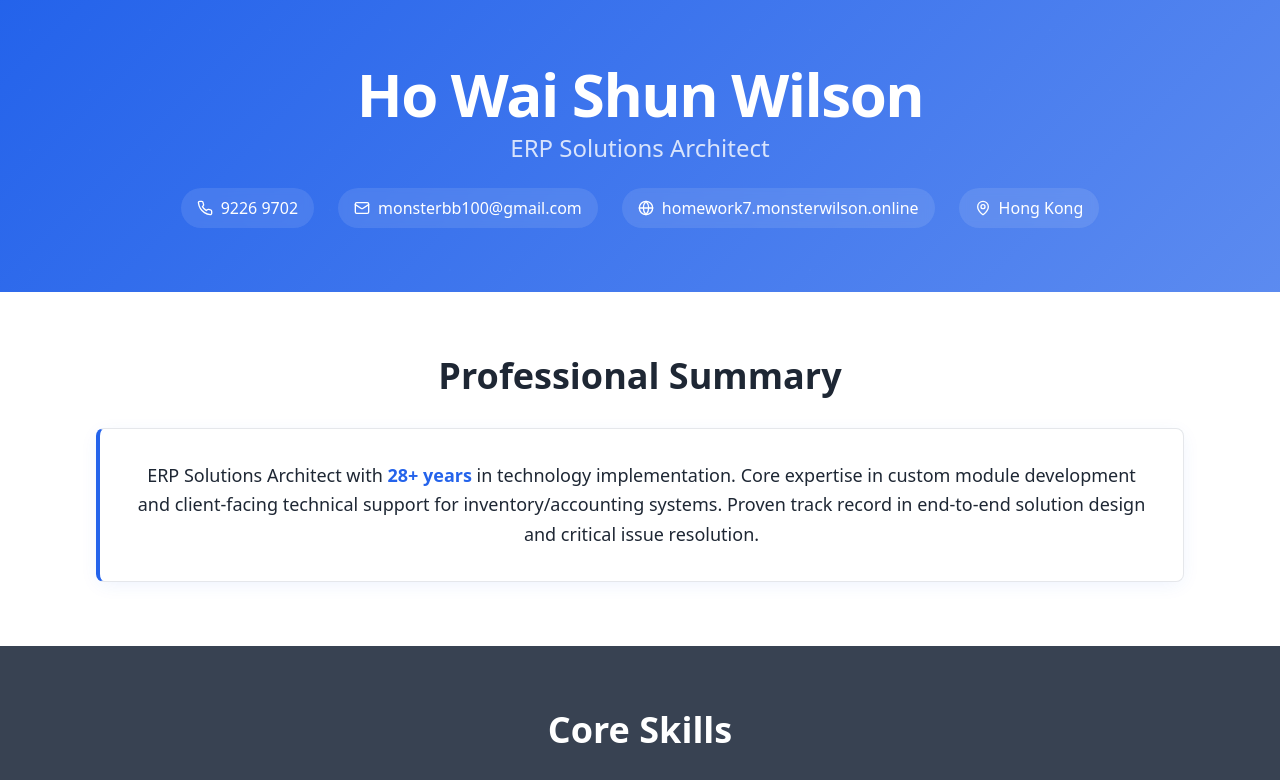
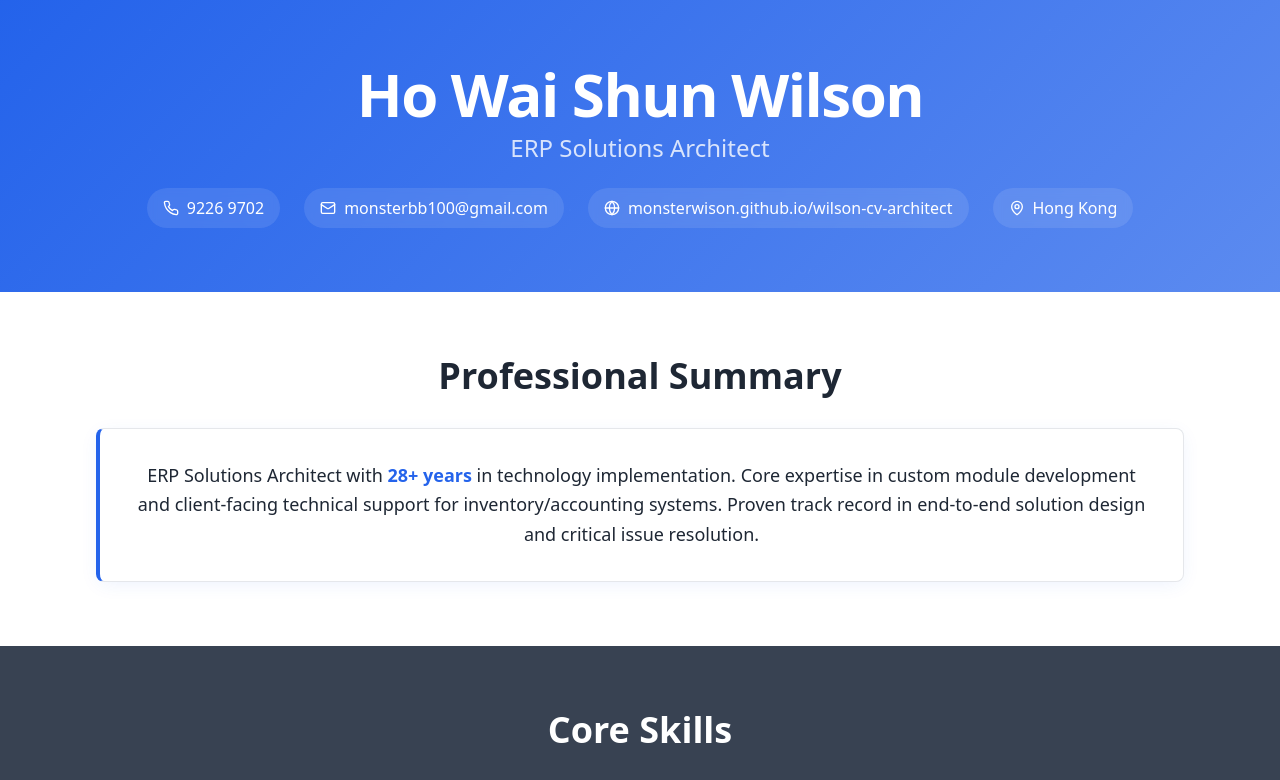
Before and after one commit to MonsterWison/wilson-cv-architect, a React (Vite) app: page / in a window 1280 px wide. Shown: the top 780 px of the page. Built offline with nearby package versions, Linux system fonts and the light colour scheme.

Commit message:
Update website URL to GitHub Pages CV site

```diff
--- a/src/components/CVHeader.tsx
+++ b/src/components/CVHeader.tsx
@@ -32,7 +32,7 @@ const CVHeader = () => {
             </div>
             <div className="flex items-center gap-2 bg-white/10 backdrop-blur-sm rounded-full px-4 py-2">
               <Globe className="w-4 h-4" />
-              <span>homework7.monsterwilson.online</span>
+              <span>monsterwison.github.io/wilson-cv-architect</span>
             </div>
             <div className="flex items-center gap-2 bg-white/10 backdrop-blur-sm rounded-full px-4 py-2">
               <MapPin className="w-4 h-4" />
```
